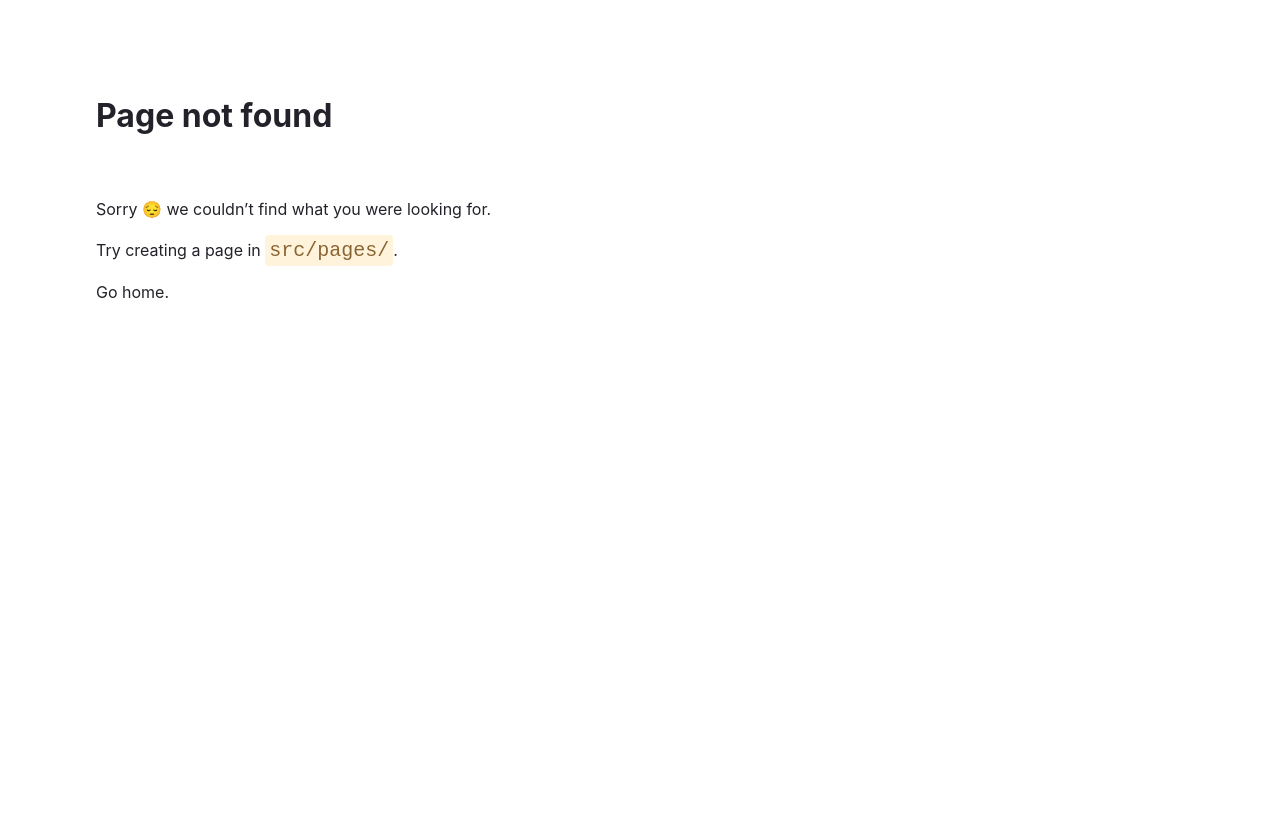
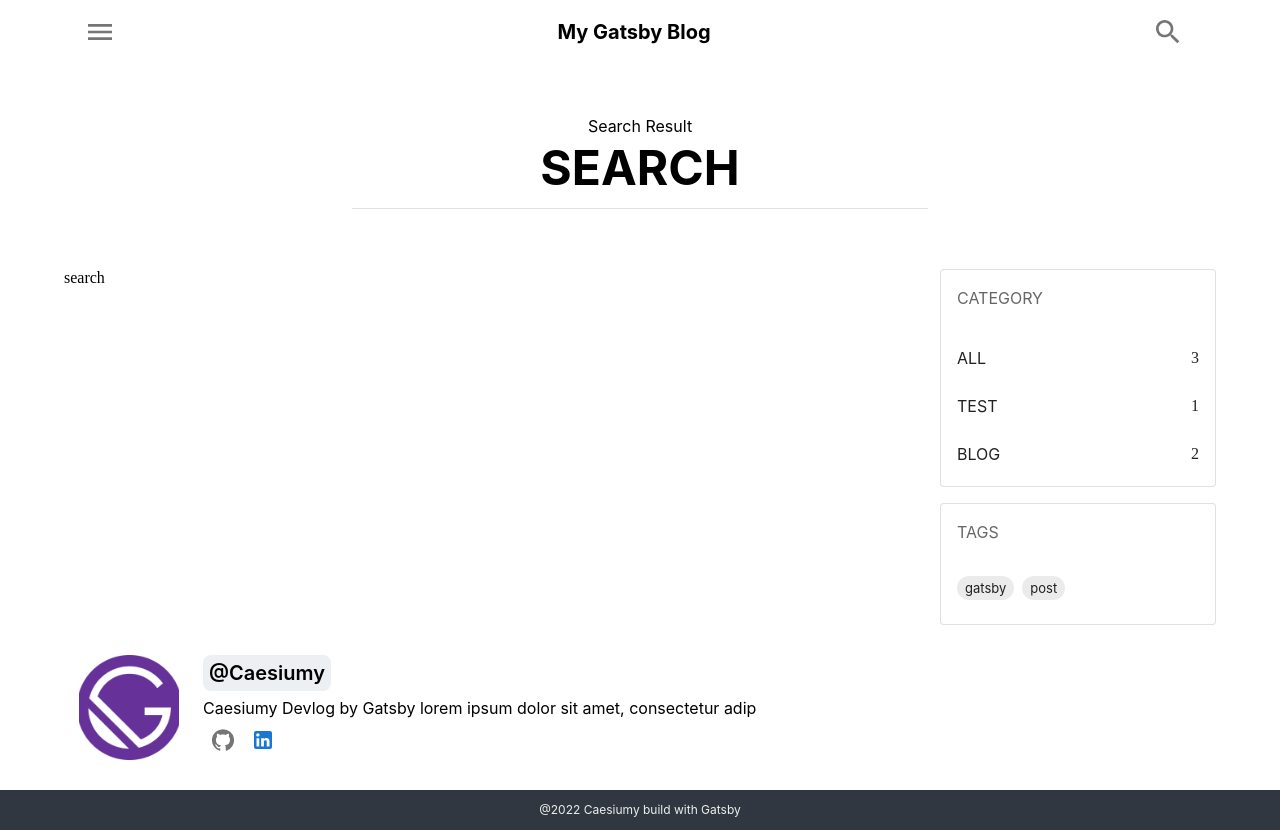
Before and after one commit to coding-laundry/gatsby-blog-study, a Gatsby site: page /search in a window 1280 px wide. Before the commit this address had no page. Before the commit the page ends 800 px from the top, so only its background shows below. Built offline with nearby package versions, Linux system fonts and the light colour scheme; Gatsby itself is replaced by a stand-in of ours; a web font is replaced by a local one.

Commit message:
feat: Add Search page only with layout

```diff
--- a/src/components/common/Header.tsx
+++ b/src/components/common/Header.tsx
@@ -51,9 +51,11 @@ const Header = () => {
               >
                 <Link to="/">My Gatsby Blog</Link>
               </Typography>
-              <IconButton aria-label="검색하기" onClick={onClickSearch}>
-                <SearchIcon sx={{ fontSize: 32 }} />
-              </IconButton>
+              <Link to="/search">
+                <IconButton aria-label="검색하기" onClick={onClickSearch}>
+                  <SearchIcon sx={{ fontSize: 32 }} />
+                </IconButton>
+              </Link>
             </Toolbar>
           </Container>
         </AppBar>
--- /dev/null
+++ b/src/pages/search/index.tsx
@@ -0,0 +1,15 @@
+import React from "react";
+import Intro from "../../components/common/Intro";
+import ContentsLayout from "../../components/layout/ContentsLayout";
+import Layout from "../../components/layout/Layout";
+
+const SearchIndex = () => {
+  return (
+    <Layout>
+      <Intro type="Search" selected={""} />
+      <ContentsLayout>search</ContentsLayout>
+    </Layout>
+  );
+};
+
+export default SearchIndex;
```
